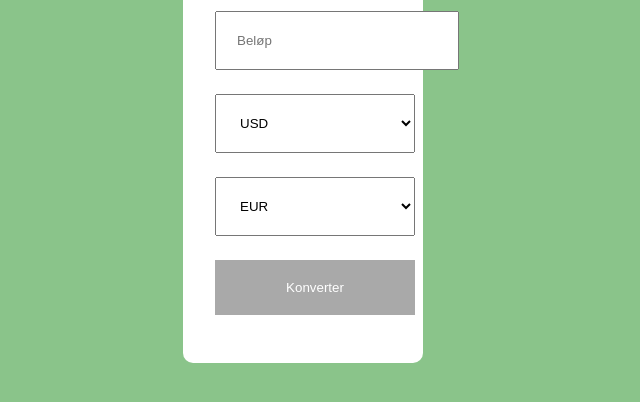
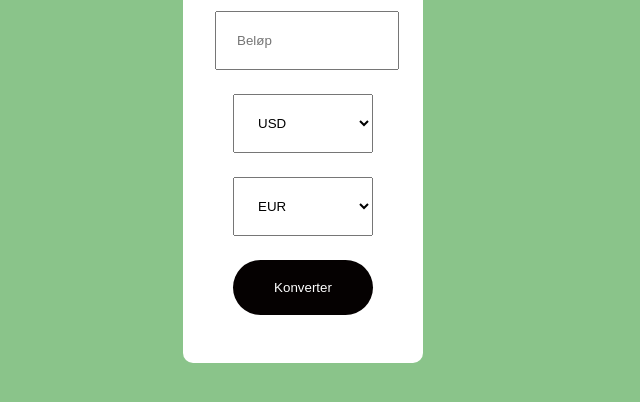
Before and after one commit to Mahoa077/Valuta-kalkulator, a plain HTML site: page valuta-kalkulator.html in a window 1280 px wide. Shown: the part 188-590 px from the top of the page, without its empty margins (337-977 px from the left). Drawn offline with Linux system fonts and the light colour scheme.

Commit message:
css update mandag

```diff
--- a/style.css
+++ b/style.css
@@ -16,12 +16,18 @@ body {
 input, select, button {
     margin: 12px;
     padding: 20px;
-    width: 100%;
+    width: 70%;
 }
 
 button {
-    background-color: darkgrey;
+    background-color: rgb(5, 1, 1);
     color: white;
     border: none;
     cursor: pointer;
+    border-radius: 45px;
 }
+
+button:hover {
+    background-color: rgb(48, 132, 104);
+    color: white;
+}
```
